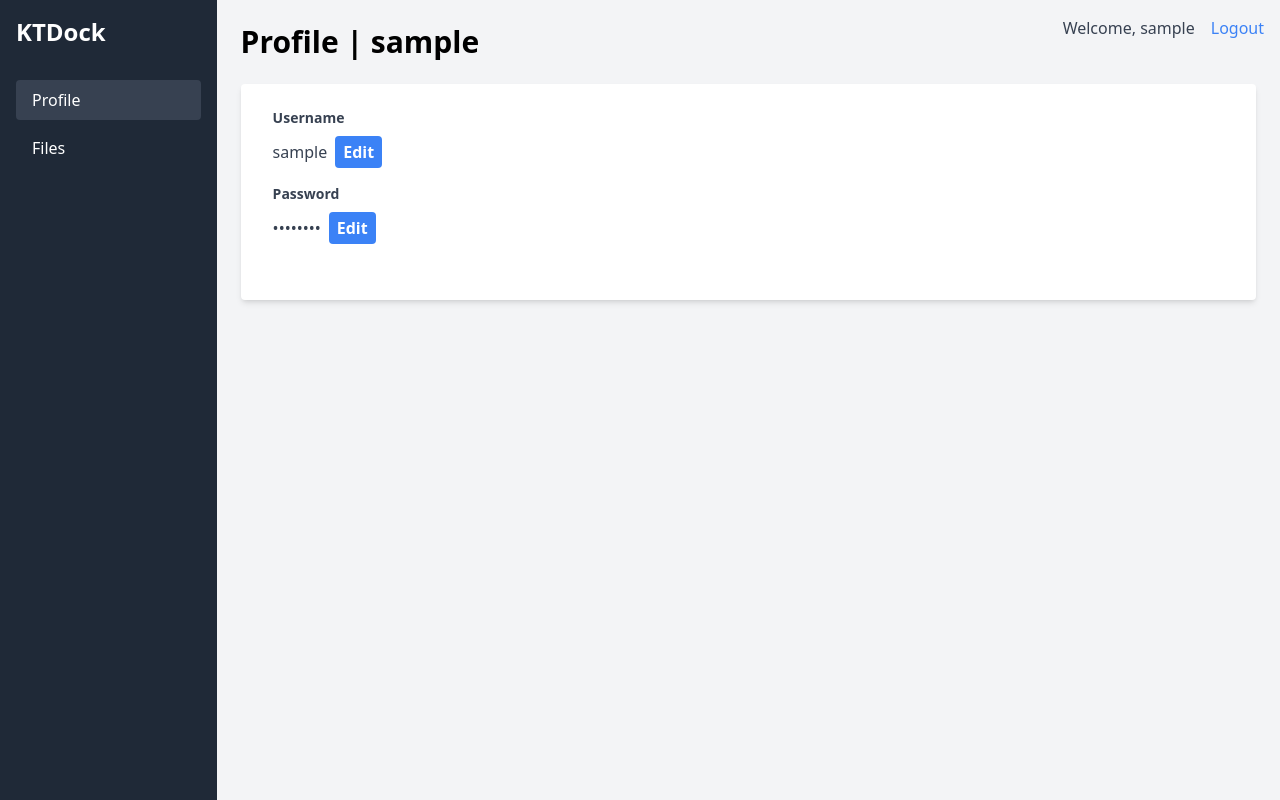
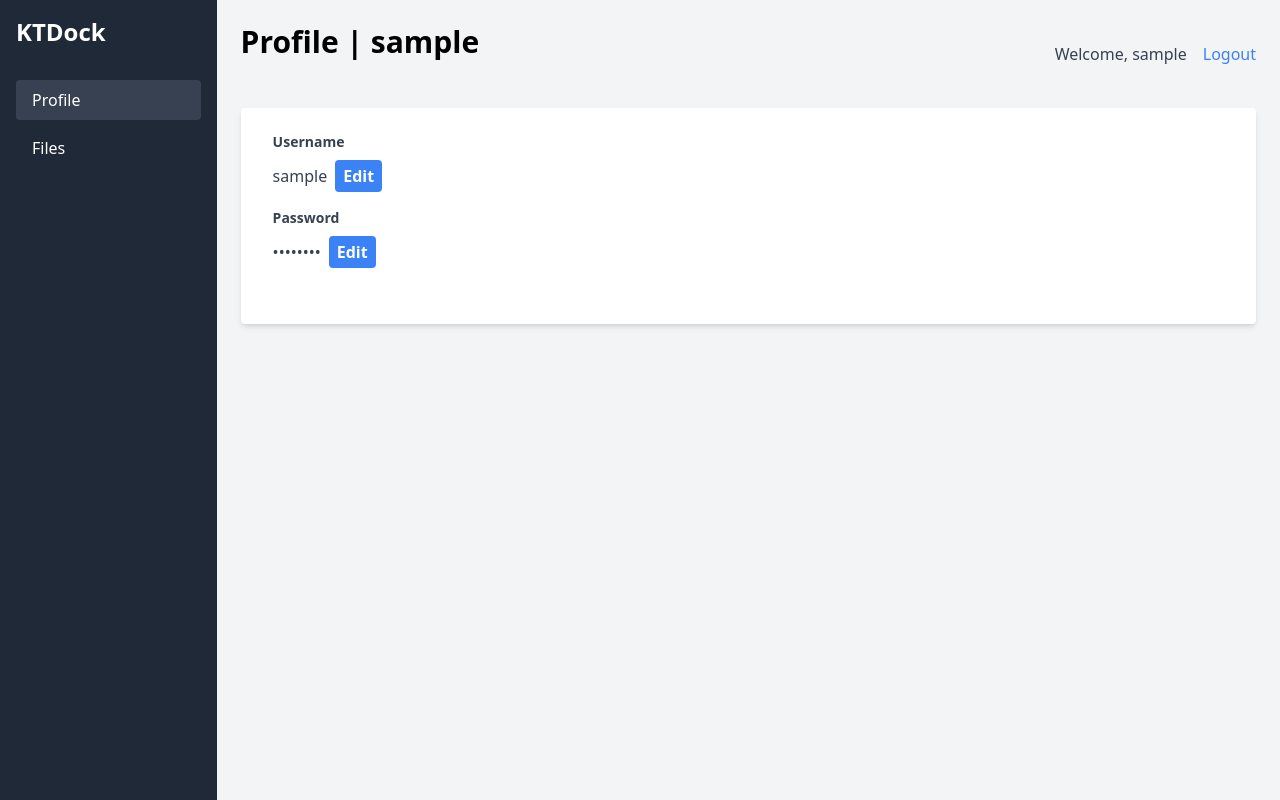
Before and after one commit to calebcauthon/aidock_backend, a Flask app: page /profile in a window 1280 px wide. Run offline with Flask 3, Linux system fonts and the light colour scheme; the visitor is signed in with stand-in values (Sample User, id 1); data comes from the database, SQL or seed files in the repository; parts of the project's set-up code (start-up, migrations or seed data) failed here and were passed over; some libraries are stand-ins or nearby versions.

Commit message:
Refactor user templates to include title blocks and improve header layout.

```diff
--- a/templates/base_user.html
+++ b/templates/base_user.html
@@ -22,10 +22,15 @@
         <!-- Main content -->
 
         <div class="container mx-auto p-6">
-            <!-- Add username and logout link in the upper right corner -->
-            <div class="absolute top-4 right-4 flex items-center">
-                <span class="text-gray-700 mr-4">Welcome, [[ user.username ]]</span>
-                <a href="[[ url_for('auth.logout') ]]" class="text-blue-500 hover:text-blue-700">Logout</a>
+
+            <div class="flex justify-between items-center mb-6">
+                <div class="flex items-center">
+                    {% block title %}{% endblock %}
+                </div>
+                <div class="flex items-center">
+                    <span class="text-gray-700 mr-4">Welcome, [[ user.username ]]</span>
+                    <a href="[[ url_for('auth.logout') ]]" class="text-blue-500 hover:text-blue-700">Logout</a>
+                </div>
             </div>
             {% block content %}{% endblock %}
         </div>
--- a/templates/profile.html
+++ b/templates/profile.html
@@ -4,9 +4,12 @@
   {% extends "base_user.html" %}
 {% endif %}
 
+
+{% block title %}
+    <h1 class="text-3xl font-bold mb-6">Profile | [[ user.username ]]</h1>
+{% endblock %}
+
 {% block content %}
-
-<h1 class="text-3xl font-bold mb-6">Profile | [[ user.username ]]</h1>
 <div class="bg-white shadow-md rounded px-8 pt-6 pb-8 mb-4">
     <div class="mb-4">
         <label class="block text-gray-700 text-sm font-bold mb-2" for="username">
--- a/templates/user_files.html
+++ b/templates/user_files.html
@@ -1,8 +1,10 @@
 {% extends "base_user.html" %}
 
+{% block title %}
+    <h1 class="text-3xl font-bold mb-6">Files | [[ organization.name ]]</h1>
+{% endblock %}
+
 {% block content %}
-    <h1 class="text-3xl font-bold mb-6">Files | [[ organization.name ]]</h1>
-
     {% with messages = get_flashed_messages(with_categories=true) %}
       {% if messages %}
         {% for category, message in messages %}
```
